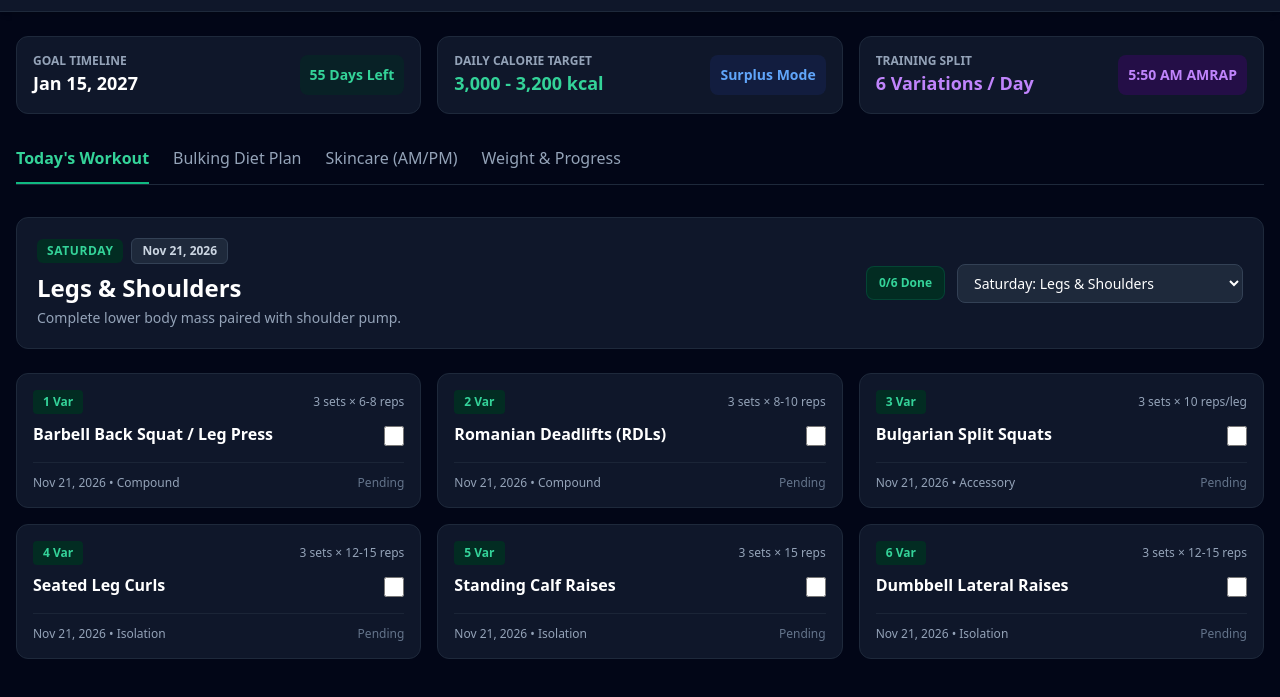
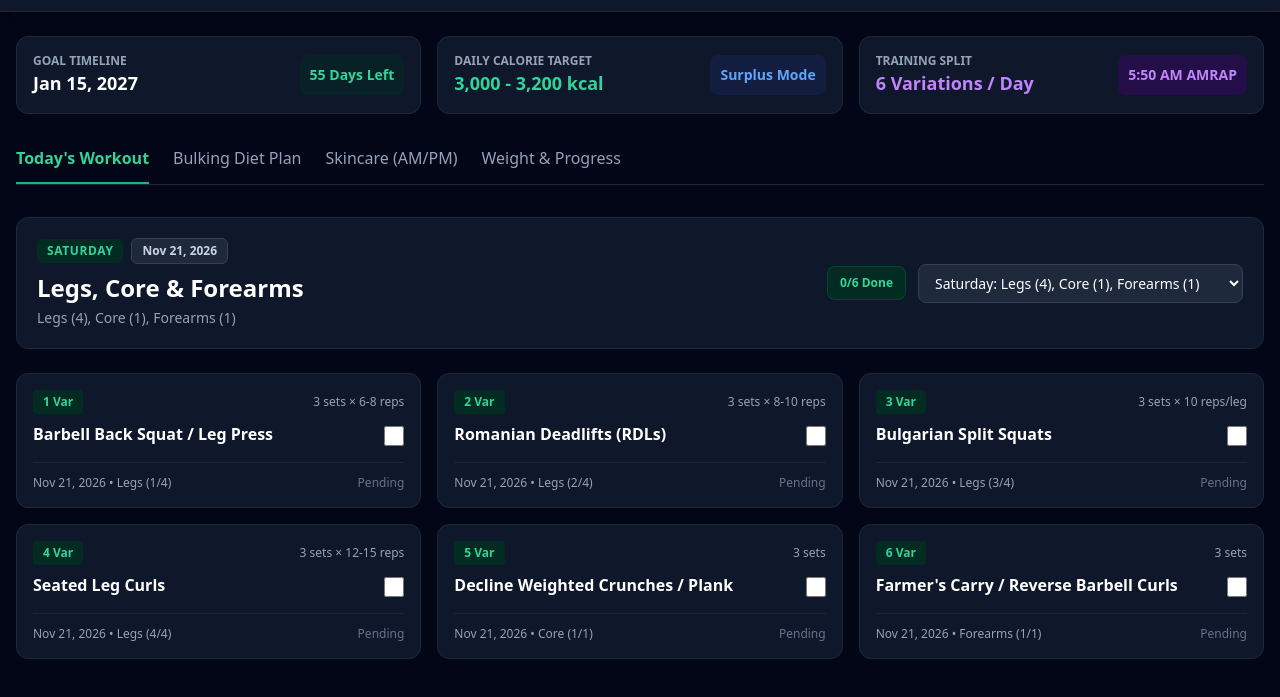
Before and after one commit to mopurishankar/shankar-fit, a plain HTML site: page index.html in a window 1280 px wide. Shown: the part 65-762 px from the top of the page. Drawn offline with nearby package versions, Linux system fonts and the light colour scheme.

Commit message:
Update index.html

```diff
--- a/index.html
+++ b/index.html
@@ -5,6 +5,9 @@
     <meta name="viewport" content="width=device-width, initial-scale=1.0">
     <title>Shankar Fit - Bulking & Training Dashboard</title>
     <link rel="manifest" href="./manifest.json">
+    <link id="app-favicon" rel="icon" type="image/png">
+    <link id="apple-touch-icon" rel="apple-touch-icon">
+    <meta name="theme-color" content="#10b981">
     <script src="https://cdn.tailwindcss.com"></script>
     <script src="https://cdn.jsdelivr.net/npm/chart.js"></script>
 </head>
@@ -49,7 +52,7 @@
             <div class="bg-slate-900 border border-slate-800 rounded-xl p-4 flex items-center justify-between">
                 <div>
                     <p class="text-xs text-slate-400 uppercase font-semibold">Training Split</p>
-                    <p class="text-lg font-bold text-purple-400">6 Variations / Day</p>
+                    <p class="text-lg font-bold text-purple-400" id="split-badge-text">6-7 Variations / Day</p>
                 </div>
                 <div class="text-purple-400 bg-purple-950/50 p-2.5 rounded-lg font-bold text-sm">5:50 AM AMRAP</div>
             </div>
@@ -71,18 +74,18 @@
                         <span class="text-xs uppercase tracking-wider font-semibold text-emerald-400 bg-emerald-950 px-2.5 py-1 rounded-md" id="today-day-label">Monday</span>
                         <span class="text-xs font-semibold text-slate-300 bg-slate-800 px-2.5 py-1 rounded-md border border-slate-700" id="today-date-label">--</span>
                     </div>
-                    <h2 class="text-2xl font-bold mt-2 text-white" id="today-workout-title">Chest & Triceps</h2>
-                    <p class="text-sm text-slate-400 mt-1" id="today-workout-desc">Focus: Heavy horizontal press, upper shelf development, and tricep isolation.</p>
+                    <h2 class="text-2xl font-bold mt-2 text-white" id="today-workout-title">Chest, Shoulder & Triceps</h2>
+                    <p class="text-sm text-slate-400 mt-1" id="today-workout-desc">Chest (3), Shoulder (2), Triceps (2)</p>
                 </div>
                 <div class="flex items-center gap-3 w-full sm:w-auto justify-between sm:justify-start">
-                    <span id="workout-progress-counter" class="text-xs font-bold bg-emerald-950 text-emerald-400 px-3 py-2 rounded-lg border border-emerald-800/50">0/6 Done</span>
+                    <span id="workout-progress-counter" class="text-xs font-bold bg-emerald-950 text-emerald-400 px-3 py-2 rounded-lg border border-emerald-800/50">0/7 Done</span>
                     <select id="day-selector" onchange="changeWorkoutDay(this.value)" class="bg-slate-800 border border-slate-700 text-white rounded-lg px-3 py-2 text-sm focus:outline-none focus:border-emerald-500">
-                        <option value="Monday">Monday: Chest & Triceps</option>
-                        <option value="Tuesday">Tuesday: Back, Biceps & Core</option>
-                        <option value="Wednesday">Wednesday: Shoulders & Core</option>
-                        <option value="Thursday">Thursday: Chest, Triceps & Forearms</option>
-                        <option value="Friday">Friday: Back, Biceps & Core</option>
-                        <option value="Saturday">Saturday: Legs & Shoulders</option>
+                        <option value="Monday">Monday: Chest (3), Shoulder (2), Triceps (2)</option>
+                        <option value="Tuesday">Tuesday: Back (3), Biceps (2), Forearms (2)</option>
+                        <option value="Wednesday">Wednesday: Shoulder (5), Core (2)</option>
+                        <option value="Thursday">Thursday: Chest (3), Triceps (3)</option>
+                        <option value="Friday">Friday: Back (3), Biceps (3)</option>
+                        <option value="Saturday">Saturday: Legs (4), Core (1), Forearms (1)</option>
                         <option value="Sunday">Sunday: Rest & Recovery</option>
                     </select>
                 </div>
@@ -241,59 +244,90 @@
         const dayOrder = ["Monday", "Tuesday", "Wednesday", "Thursday", "Friday", "Saturday", "Sunday"];
 
         const workouts = {
-            "Monday": { title: "Chest & Triceps", desc: "Heavy horizontal press, upper shelf development, and tricep isolation.", exercises: [
-                { name: "Flat Barbell Bench Press", sets: "3 sets × 6-8 reps", type: "Compound" },
-                { name: "Incline Dumbbell Press", sets: "3 sets × 8-10 reps", type: "Compound" },
-                { name: "Chest Dips or Machine Flyes", sets: "3 sets × 10-12 reps", type: "Accessory" },
-                { name: "Overhead Tricep Extension", sets: "3 sets × 10-12 reps", type: "Isolation" },
-                { name: "Tricep Cable Pushdowns", sets: "3 sets × 12-15 reps", type: "Isolation" },
-                { name: "Push-up Finisher", sets: "2 sets to near-failure", type: "Finisher" }
-            ]},
-            "Tuesday": { title: "Back, Biceps & Core", desc: "Width-building vertical pulls and core stability.", exercises: [
-                { name: "Lat Pulldowns or Pull-Ups", sets: "3 sets × 8-10 reps", type: "Compound" },
-                { name: "Chest-Supported Row", sets: "3 sets × 8-10 reps", type: "Compound" },
-                { name: "Single-Arm Cable Row", sets: "3 sets × 10-12 reps", type: "Accessory" },
-                { name: "Standing Barbell Curl", sets: "3 sets × 10-12 reps", type: "Isolation" },
-                { name: "Incline Hammer Curl", sets: "3 sets × 12-15 reps", type: "Isolation" },
-                { name: "Hanging Leg Raises", sets: "3 sets × 12-15 reps", type: "Core" }
-            ]},
-            "Wednesday": { title: "Shoulders & Core", desc: "Overhead pressing power and direct side/rear delt width.", exercises: [
-                { name: "Seated DB Overhead Press", sets: "3 sets × 6-8 reps", type: "Compound" },
-                { name: "Cable Lateral Raises", sets: "4 sets × 12-15 reps", type: "Isolation" },
-                { name: "Reverse Pec Deck Flyes", sets: "3 sets × 12-15 reps", type: "Isolation" },
-                { name: "Dumbbell Shrugs", sets: "3 sets × 10-12 reps", type: "Accessory" },
-                { name: "Cable Woodchops", sets: "3 sets × 12-15 reps", type: "Core" },
-                { name: "Plank Hold", sets: "3 sets to failure", type: "Core" }
-            ]},
-            "Thursday": { title: "Chest, Triceps & Forearms", desc: "Upper shelf focus and grip strength.", exercises: [
-                { name: "Incline Barbell Bench Press", sets: "3 sets × 6-8 reps", type: "Compound" },
-                { name: "Flat DB Fly-Press", sets: "3 sets × 10-12 reps", type: "Accessory" },
-                { name: "Low-to-High Cable Crossovers", sets: "3 sets × 12-15 reps", type: "Accessory" },
-                { name: "Close-Grip Bench Press", sets: "3 sets × 8-10 reps", type: "Compound" },
-                { name: "Reverse Barbell Curls", sets: "3 sets × 12-15 reps", type: "Forearms" },
-                { name: "Wrist Curls / Farmer's Carry", sets: "3 sets", type: "Forearms" }
-            ]},
-            "Friday": { title: "Back, Biceps & Core", desc: "Thickness-building horizontal movements.", exercises: [
-                { name: "Barbell Deadlift / Rack Pulls", sets: "3 sets × 5 reps", type: "Compound" },
-                { name: "Underhand Grip Lat Pulldown", sets: "3 sets × 8-10 reps", type: "Compound" },
-                { name: "Seated Cable Row", sets: "3 sets × 10-12 reps", type: "Accessory" },
-                { name: "Preacher / Concentration Curls", sets: "3 sets × 10-12 reps", type: "Isolation" },
-                { name: "Reverse Cable Curls", sets: "3 sets × 12-15 reps", type: "Isolation" },
-                { name: "Decline Weighted Crunches", sets: "3 sets × 12-15 reps", type: "Core" }
-            ]},
-            "Saturday": { title: "Legs & Shoulders", desc: "Complete lower body mass paired with shoulder pump.", exercises: [
-                { name: "Barbell Back Squat / Leg Press", sets: "3 sets × 6-8 reps", type: "Compound" },
-                { name: "Romanian Deadlifts (RDLs)", sets: "3 sets × 8-10 reps", type: "Compound" },
-                { name: "Bulgarian Split Squats", sets: "3 sets × 10 reps/leg", type: "Accessory" },
-                { name: "Seated Leg Curls", sets: "3 sets × 12-15 reps", type: "Isolation" },
-                { name: "Standing Calf Raises", sets: "3 sets × 15 reps", type: "Isolation" },
-                { name: "Dumbbell Lateral Raises", sets: "3 sets × 12-15 reps", type: "Isolation" }
-            ]},
-            "Sunday": { title: "Rest & Active Recovery", desc: "Muscle repair, gentle mobility, and heavy calorie intake.", exercises: [
-                { name: "Light Walking / Stretching", sets: "20 minutes", type: "Recovery" },
-                { name: "Hydration Focus", sets: "3.5 - 4 Liters", type: "Habit" },
-                { name: "Meal Prep & Surplus Check", sets: "Review Weekly Macros", type: "Nutrition" }
-            ]}
+            "Monday": {
+                title: "Chest, Shoulder & Triceps",
+                desc: "Chest (3), Shoulder (2), Triceps (2)",
+                exercises: [
+                    { name: "Flat Barbell Bench Press", sets: "3 sets × 6-8 reps", type: "Chest (1/3)" },
+                    { name: "Incline Dumbbell Press", sets: "3 sets × 8-10 reps", type: "Chest (2/3)" },
+                    { name: "Low-to-High Cable Crossovers", sets: "3 sets × 12-15 reps", type: "Chest (3/3)" },
+                    { name: "Cable Lateral Raises", sets: "4 sets × 12-15 reps", type: "Shoulder (1/2)" },
+                    { name: "Reverse Pec Deck Flyes", sets: "3 sets × 12-15 reps", type: "Shoulder (2/2)" },
+                    { name: "Overhead Tricep Extension", sets: "3 sets × 10-12 reps", type: "Triceps (1/2)" },
+                    { name: "Tricep Cable Pushdowns", sets: "3 sets × 12-15 reps", type: "Triceps (2/2)" }
+                ]
+            },
+            "Tuesday": {
+                title: "Back, Biceps & Forearms",
+                desc: "Back (3), Biceps (2), Forearms (2)",
+                exercises: [
+                    { name: "Lat Pulldowns or Pull-Ups", sets: "3 sets × 8-10 reps", type: "Back (1/3)" },
+                    { name: "Chest-Supported Row", sets: "3 sets × 8-10 reps", type: "Back (2/3)" },
+                    { name: "Single-Arm Cable Row", sets: "3 sets × 10-12 reps", type: "Back (3/3)" },
+                    { name: "Standing Barbell Curl", sets: "3 sets × 10-12 reps", type: "Biceps (1/2)" },
+                    { name: "Incline Hammer Curl", sets: "3 sets × 12-15 reps", type: "Biceps (2/2)" },
+                    { name: "Reverse Barbell Curls", sets: "3 sets × 12-15 reps", type: "Forearms (1/2)" },
+                    { name: "Farmer's Carry / Wrist Curls", sets: "3 sets", type: "Forearms (2/2)" }
+                ]
+            },
+            "Wednesday": {
+                title: "Shoulder & Core",
+                desc: "Shoulder (5), Core (2)",
+                exercises: [
+                    { name: "Seated DB Overhead Press", sets: "3 sets × 6-8 reps", type: "Shoulder (1/5)" },
+                    { name: "Cable Lateral Raises", sets: "4 sets × 12-15 reps", type: "Shoulder (2/5)" },
+                    { name: "Dumbbell Lateral Raises", sets: "3 sets × 12-15 reps", type: "Shoulder (3/5)" },
+                    { name: "Reverse Pec Deck Flyes", sets: "3 sets × 12-15 reps", type: "Shoulder (4/5)" },
+                    { name: "Dumbbell Shrugs", sets: "3 sets × 10-12 reps", type: "Shoulder (5/5)" },
+                    { name: "Hanging Leg Raises", sets: "3 sets × 12-15 reps", type: "Core (1/2)" },
+                    { name: "Cable Woodchops", sets: "3 sets × 12-15 reps", type: "Core (2/2)" }
+                ]
+            },
+            "Thursday": {
+                title: "Chest & Triceps",
+                desc: "Chest (3), Triceps (3)",
+                exercises: [
+                    { name: "Incline Barbell Bench Press", sets: "3 sets × 6-8 reps", type: "Chest (1/3)" },
+                    { name: "Flat Dumbbell Press", sets: "3 sets × 8-10 reps", type: "Chest (2/3)" },
+                    { name: "Chest Dips or Machine Flyes", sets: "3 sets × 10-12 reps", type: "Chest (3/3)" },
+                    { name: "Close-Grip Bench Press", sets: "3 sets × 8-10 reps", type: "Triceps (1/3)" },
+                    { name: "Overhead Tricep Extension", sets: "3 sets × 10-12 reps", type: "Triceps (2/3)" },
+                    { name: "Rope Tricep Pushdowns", sets: "3 sets × 12-15 reps", type: "Triceps (3/3)" }
+                ]
+            },
+            "Friday": {
+                title: "Back & Biceps",
+                desc: "Back (3), Biceps (3)",
+                exercises: [
+                    { name: "Barbell Deadlift / Rack Pulls", sets: "3 sets × 5 reps", type: "Back (1/3)" },
+                    { name: "Underhand Grip Lat Pulldown", sets: "3 sets × 8-10 reps", type: "Back (2/3)" },
+                    { name: "Seated Cable Row", sets: "3 sets × 10-12 reps", type: "Back (3/3)" },
+                    { name: "Preacher / Concentration Curls", sets: "3 sets × 10-12 reps", type: "Biceps (1/3)" },
+                    { name: "Standing EZ-Bar Curl", sets: "3 sets × 10-12 reps", type: "Biceps (2/3)" },
+                    { name: "Reverse Cable Curls", sets: "3 sets × 12-15 reps", type: "Biceps (3/3)" }
+                ]
+            },
+            "Saturday": {
+                title: "Legs, Core & Forearms",
+                desc: "Legs (4), Core (1), Forearms (1)",
+                exercises: [
+                    { name: "Barbell Back Squat / Leg Press", sets: "3 sets × 6-8 reps", type: "Legs (1/4)" },
+                    { name: "Romanian Deadlifts (RDLs)", sets: "3 sets × 8-10 reps", type: "Legs (2/4)" },
+                    { name: "Bulgarian Split Squats", sets: "3 sets × 10 reps/leg", type: "Legs (3/4)" },
+                    { name: "Seated Leg Curls", sets: "3 sets × 12-15 reps", type: "Legs (4/4)" },
+                    { name: "Decline Weighted Crunches / Plank", sets: "3 sets", type: "Core (1/1)" },
+                    { name: "Farmer's Carry / Reverse Barbell Curls", sets: "3 sets", type: "Forearms (1/1)" }
+                ]
+            },
+            "Sunday": {
+                title: "Rest & Active Recovery",
+                desc: "Muscle repair, gentle mobility, and heavy calorie intake.",
+                exercises: [
+                    { name: "Light Walking / Stretching", sets: "20 minutes", type: "Recovery" },
+                    { name: "Hydration Focus", sets: "3.5 - 4 Liters", type: "Habit" },
+                    { name: "Meal Prep & Surplus Check", sets: "Review Weekly Macros", type: "Nutrition" }
+                ]
+            }
         };
 
         const baseMeals = [
@@ -466,7 +500,7 @@
         let weightHistory = JSON.parse(localStorage.getItem('shankar_weights')) || [
             { date: 'Oct 01', weight: 51.2 },
             { date: 'Nov 01', weight: 52.0 },
-            { date: 'Nov 17', weight: 52.0 }
+            { date: 'Nov 21', weight: 52.0 }
         ];
 
         function getActualDayName(dateObj = new Date()) {
@@ -488,6 +522,47 @@
             return targetDate;
         }
 
+        function generateDumbbellDataURL(size = 192) {
+            const canvas = document.createElement('canvas');
+            canvas.width = size;
+            canvas.height = size;
+            const ctx = canvas.getContext('2d');
+
+            ctx.fillStyle = '#030712';
+            ctx.beginPath();
+            if (ctx.roundRect) {
+                ctx.roundRect(0, 0, size, size, size * 0.22);
+            } else {
+                ctx.rect(0, 0, size, size);
+            }
+            ctx.fill();
+
+            ctx.fillStyle = '#10b981';
+            const yCenter = size * 0.5;
+            const barH = size * 0.08;
+            ctx.fillRect(size * 0.22, yCenter - barH / 2, size * 0.56, barH);
+
+            const innerW = size * 0.09;
+            const innerH = size * 0.30;
+            ctx.fillRect(size * 0.25, yCenter - innerH / 2, innerW, innerH);
+            ctx.fillRect(size * 0.66, yCenter - innerH / 2, innerW, innerH);
+
+            const outerW = size * 0.08;
+            const outerH = size * 0.20;
+            ctx.fillRect(size * 0.16, yCenter - outerH / 2, outerW, outerH);
+            ctx.fillRect(size * 0.76, yCenter - outerH / 2, outerW, outerH);
+
+            return canvas.toDataURL('image/png');
+        }
+
+        function injectAppIcons() {
+            const icon192 = generateDumbbellDataURL(192);
+            const favicon = document.getElementById('app-favicon');
+            const appleIcon = document.getElementById('apple-touch-icon');
+            if (favicon) favicon.href = icon192;
+            if (appleIcon) appleIcon.href = icon192;
+        }
+
         let currentDay = getActualDayName(new Date());
         let completedExercises = JSON.parse(localStorage.getItem('shankar_completed_' + currentDay)) || {};
         let currentDietDay = currentDay;
@@ -497,6 +572,7 @@
         let chartInstance = null;
 
         window.addEventListener('DOMContentLoaded', () => {
+            injectAppIcons();
             calculateDaysLeft();
 
             document.getElementById('day-selector').value = currentDay;
@@ -525,7 +601,7 @@
             const target = new Date('2027-01-15');
             const today = new Date();
             const diffTime = target - today;
-            const diffDays = Math.ceil(diffTime / (1000 * 60 * 60 * 24));
+            const diffDays = Math.max(0, Math.ceil(diffTime / (1000 * 60 * 60 * 24)));
             document.getElementById('days-left-badge').innerText = `${diffDays} Days Left`;
         }
 
@@ -538,7 +614,7 @@
             document.getElementById(`tab-${tab}`).classList.remove('hidden');
             document.getElementById(`tab-btn-${tab}`).classList.add('border-emerald-500', 'text-emerald-400');
             document.getElementById(`tab-btn-${tab}`).classList.remove('border-transparent', 'text-slate-400');
-            if(tab === 'progress') {
+            if (tab === 'progress') {
                 refreshChart();
             }
         }
@@ -562,19 +638,23 @@
             document.getElementById('today-date-label').innerText = dateStr;
             document.getElementById('today-workout-title').innerText = data.title;
             document.getElementById('today-workout-desc').innerText = data.desc;
+            const badge = document.getElementById('split-badge-text');
+            if (badge) {
+                badge.innerText = day === 'Sunday' ? 'Rest & Recovery' : `${data.exercises.length} Variations / Day`;
+            }
             const container = document.getElementById('exercise-cards-container');
             container.innerHTML = '';
 
             let completedCount = 0;
             data.exercises.forEach((ex, idx) => {
                 const isChecked = completedExercises[idx] || false;
-                if(isChecked) completedCount++;
+                if (isChecked) completedCount++;
 
                 container.innerHTML += `
                     <div class="bg-slate-900 border ${isChecked ? 'border-emerald-600/60 bg-emerald-950/20' : 'border-slate-800'} rounded-xl p-4 flex flex-col justify-between transition">
                         <div>
                             <div class="flex justify-between items-center mb-2">
-                                <span class="text-xs font-bold text-emerald-400 bg-emerald-950 px-2.5 py-1 rounded">${idx+1} Var</span>
+                                <span class="text-xs font-bold text-emerald-400 bg-emerald-950 px-2.5 py-1 rounded">${idx + 1} Var</span>
                                 <span class="text-xs text-slate-400">${ex.sets}</span>
                             </div>
                             <div class="flex items-start justify-between gap-3">
@@ -617,13 +697,13 @@
             let doneCount = 0;
             data.meals.forEach((meal, idx) => {
                 const isChecked = completedMeals[idx] || false;
-                if(isChecked) doneCount++;
+                if (isChecked) doneCount++;
 
                 container.innerHTML += `
                     <div class="bg-slate-900 border ${isChecked ? 'border-emerald-600/60 bg-emerald-950/20' : 'border-slate-800'} rounded-xl p-4 flex flex-col justify-between transition">
                         <div>
                             <div class="flex justify-between items-center mb-2">
-                                <span class="text-xs font-bold text-emerald-400 bg-emerald-950 px-2.5 py-1 rounded">Meal 0${idx+1}</span>
+                                <span class="text-xs font-bold text-emerald-400 bg-emerald-950 px-2.5 py-1 rounded">Meal 0${idx + 1}</span>
                                 <span class="text-xs text-slate-400">${meal.tag}</span>
                             </div>
                             <div class="flex items-start justify-between gap-3">
@@ -774,7 +854,7 @@
             const dateVal = document.getElementById('modal-date-input').value.trim();
             const weightVal = parseFloat(document.getElementById('modal-weight-input').value);
 
-            if(dateVal && !isNaN(weightVal)) {
+            if (dateVal && !isNaN(weightVal)) {
                 weightHistory.push({ date: dateVal, weight: weightVal });
                 localStorage.setItem('shankar_weights', JSON.stringify(weightHistory));
 
@@ -788,7 +868,7 @@
         }
 
         function deleteWeightEntry(idx) {
-            if(weightHistory.length > 1) {
+            if (weightHistory.length > 1) {
                 weightHistory.splice(idx, 1);
                 localStorage.setItem('shankar_weights', JSON.stringify(weightHistory));
                 updateDisplayWeight();
@@ -800,7 +880,7 @@
         }
 
         function updateDisplayWeight() {
-            if(weightHistory.length > 0) {
+            if (weightHistory.length > 0) {
                 const latest = Number(weightHistory[weightHistory.length - 1].weight).toFixed(1);
                 document.getElementById('current-weight-display').innerText = latest;
                 const tabLatest = document.getElementById('progress-latest-weight');
```
